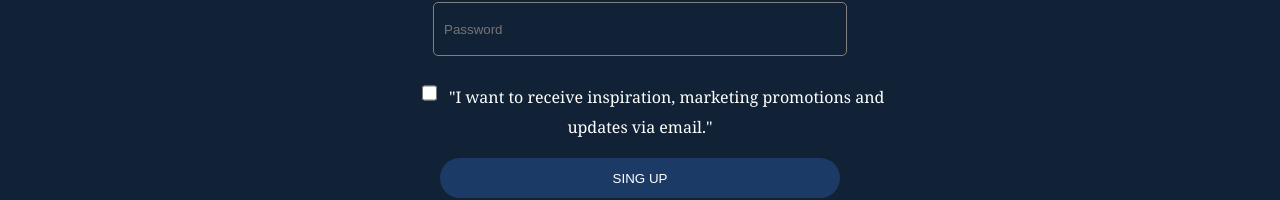
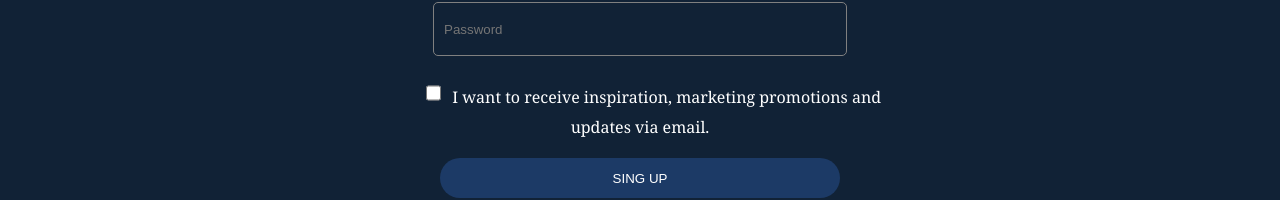
Before and after one commit to Nievas1000/Videogame-Store----NextJs, a Next.js app: page /signup in a window 1280 px wide. Shown: the part 365-565 px from the top of the page. Built offline with nearby package versions, Linux system fonts and the light colour scheme; no server answers.

Commit message:
Cambios para hosting

```diff
--- a/package.json
+++ b/package.json
@@ -6,7 +6,8 @@
     "build": "next build",
     "start": "next start",
     "lint": "next lint",
-    "test": "jest --watch"
+    "test": "jest --watch",
+    "export": "next export"
   },
   "dependencies": {
     "@emotion/react": "^11.7.1",
--- a/pages/signin.js
+++ b/pages/signin.js
@@ -47,7 +47,7 @@ const SignIn = () =>{
           <input name='password' className='input-datos' type="password" placeholder="Password" onChange={changeUser} required/><br/>
           <button value="Login" className="login-button" onClick={loginUser}> Sing in </button><br/>
           <button className="login-button" onClick={RegistrerWithGoogle}>Sing in with Google &nbsp; <GoogleIcon className='google-icon'/></button><br/>
-          <Link href='/signup' className="sign-up">Don't have an account? Sign Up</Link><br/>
+          <Link href='/signup' className="sign-up">Dont have an account? Sign Up</Link><br/>
       </div>
       </div>
     </div>
--- a/pages/signup.js
+++ b/pages/signup.js
@@ -36,7 +36,7 @@ const SignUp = () =>{
         <div className="login-form">
             <input name='email' type="text" placeholder="Email" onChange={changeUser}/><br/>
             <input name='password' type="password" placeholder="Password" onChange={changeUser}/><br/>
-            <input type="checkbox" className='checkbox' label=""/><label className='label-email'>"I want to receive inspiration, marketing promotions and updates via email."</label><br/>
+            <input type="checkbox" className='checkbox' label=""/><label className='label-email'>I want to receive inspiration, marketing promotions and updates via email.</label><br/>
             <button value="Login" className="login-button" onClick={registrerUser}> Sing Up </button><br/>
             <Link href='/signin' className="sign-up">Already have an account? Sign In</Link><br/>
         </div>
--- a/styles/AllGamesList.css
+++ b/styles/AllGamesList.css
@@ -65,7 +65,7 @@ article button{
 }
 
 article button:hover{
-    box-shadow: 2px 3px 3px rgb(0, 0, 0, 0.5);
+    box-shadow: 2px 3px 3px rgb(0, 0, 0, 0.2);
     background-color: #122642;
 }
 
```
